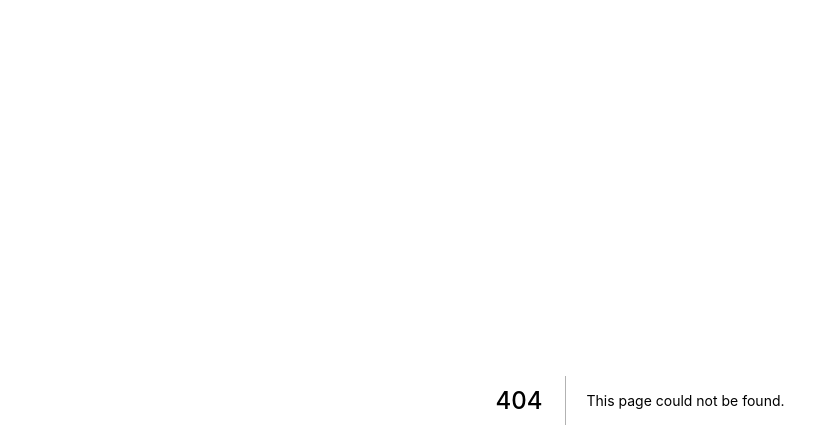
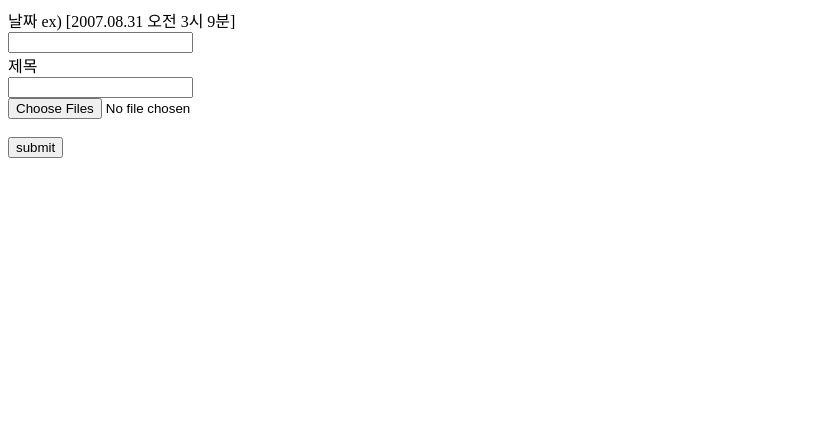
Before and after one commit to coffeetea99/coffeetea-homepage, a Next.js app: page /anime/record in a window 1280 px wide. Before the commit this address had no page. Shown: the top 448 px of the page, without its empty margins (0-839 px from the left). Built offline with nearby package versions, Linux system fonts and the light colour scheme.

Commit message:
add anime page

```diff
--- /dev/null
+++ b/pages/anime/record.tsx
@@ -0,0 +1,71 @@
+import { useState, ChangeEvent } from "react";
+import Router from 'next/router';
+
+function AnimeRecord() {
+  const [date, setDate] = useState<string>("");
+  const [title, setTitle] = useState<string>("");
+  const [imageList, setImageList] = useState<File[]>([]);
+  const [imageUrlList, setImageUrlList] = useState<string[]>([]);
+
+  function onDateChange(evt: ChangeEvent<HTMLInputElement>) {
+    const _date = evt.target.value;
+    setDate(_date);
+  }
+
+  function onTitleChange(evt: ChangeEvent<HTMLInputElement>) {
+    const _title = evt.target.value;
+    setTitle(_title);
+  }
+
+  function handleImageInput(evt: ChangeEvent<HTMLInputElement>) {
+    const _imageList: File[] = [];
+    const _imageUrlList: string[] = [];
+    const imageFileList = evt.target.files;
+
+    Array.from(imageFileList).forEach(imageFile => {
+      _imageList.push(imageFile);
+      _imageUrlList.push(URL.createObjectURL(imageFile));
+    });
+
+    setImageList(_imageList);
+    setImageUrlList(_imageUrlList);
+  }
+
+  function onSubmit() {
+    const formData = new FormData();
+    for (const image of imageList) {
+      formData.append('images', image);
+    }
+    formData.append('date', date);
+    formData.append('title', title);
+    fetch("http://localhost:3009/anime", {
+      method: 'POST',
+      body: formData,
+    }).then((response) => {
+      if (!response.ok) {
+        throw new Error(response.statusText);
+      }
+      Router.push('/anime');
+    });
+  }
+
+  return (
+    <>
+      날짜 ex) [2007.08.31 오전 3시 9분]
+      <br />
+      <input onChange={onDateChange} />
+      <br />
+      제목
+      <br />
+      <input onChange={onTitleChange} />
+      <br />
+      <input type="file" multiple accept='image/*' onChange={handleImageInput} />
+      <br />
+      {imageUrlList.map(imageUrl => <img src={imageUrl} width="480px" />)}
+      <br />
+      <button onClick={onSubmit}>submit</button>
+    </>
+  )
+}
+
+export default AnimeRecord;
--- a/pages/api/hello.js
+++ /dev/null
@@ -1,5 +0,0 @@
-// Next.js API route support: https://nextjs.org/docs/api-routes/introduction
-
-export default (req, res) => {
-  res.status(200).json({ name: 'John Doe' })
-}
```
Also changed, not shown: components/anime/AnimeRow.tsx (added, +35 -0 lines), pages/anime/index.tsx (added, +52 -0 lines).
